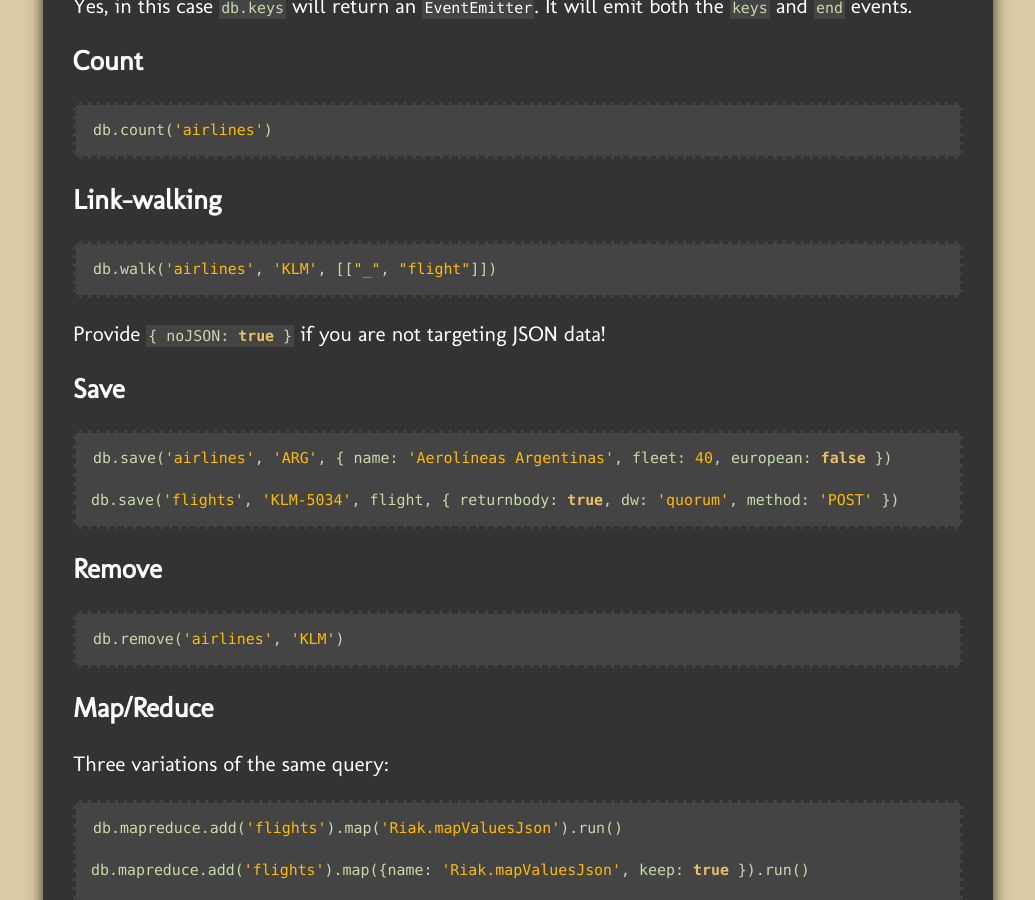
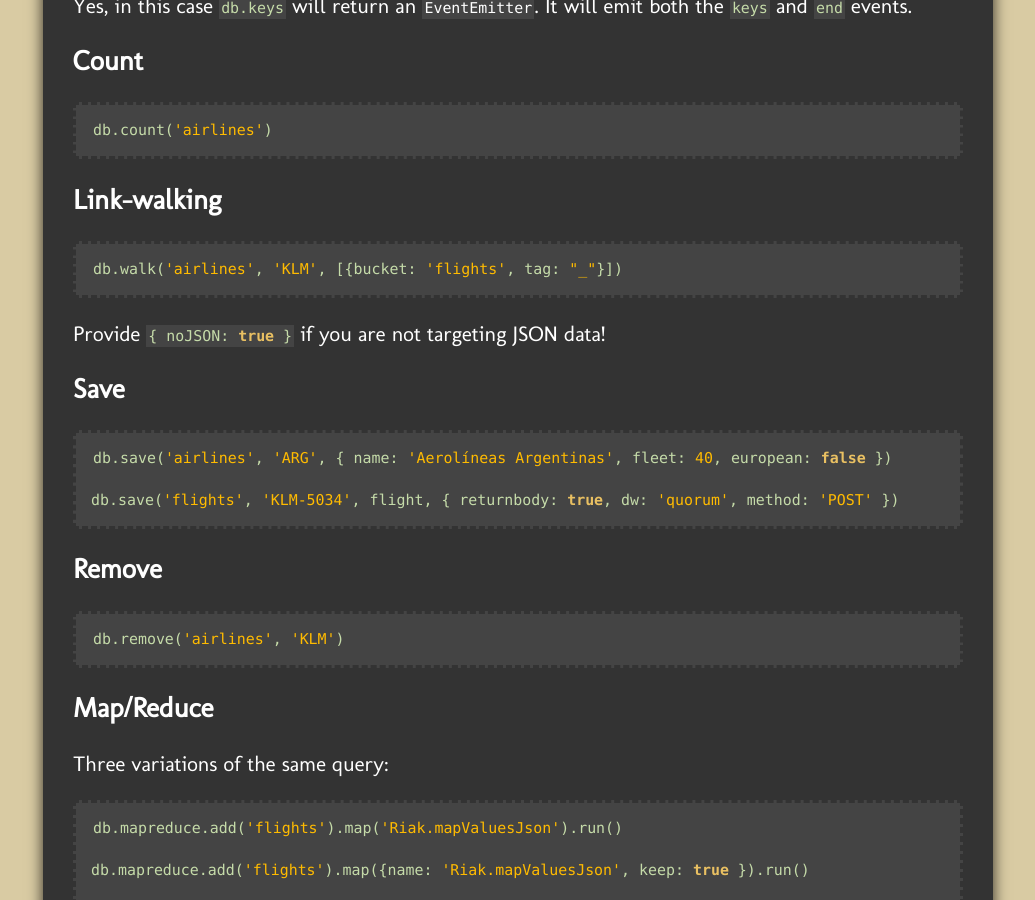
Before and after one commit to mostlyserious/riak-js, a Jekyll site: the page built from index.md, in a window 1280 px wide and 900 px high, scrolled down 6021 px. Shown: the whole window, without its empty margins (122-1157 px from the left). Built offline with Jekyll 4.4.1, drawn with Linux system fonts in a browser that asks for light colours.

Commit message:
Update link-walking doco.

```diff
--- a/index.md
+++ b/index.md
@@ -224,7 +224,7 @@ Yes, in this case `db.keys` will return an `EventEmitter`. It will emit both the
 
 #### Link-walking
 
-    db.walk('airlines', 'KLM', [["_", "flight"]])
+    db.walk('airlines', 'KLM', [{bucket: 'flights', tag: "_"}])
 
 Provide `{ noJSON: true }` if you are not targeting JSON data!
 
```
